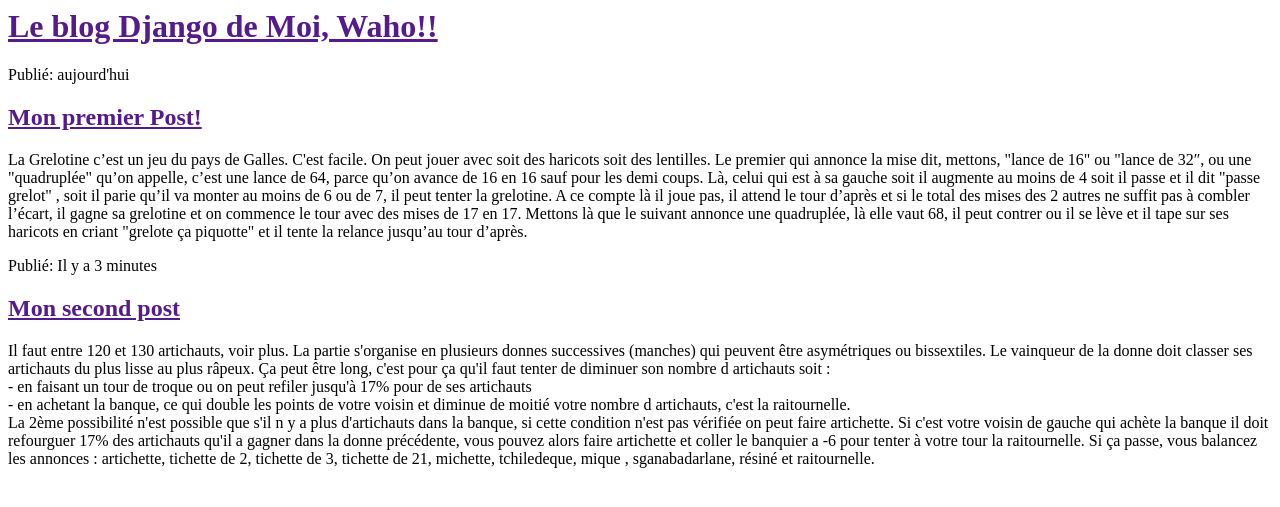
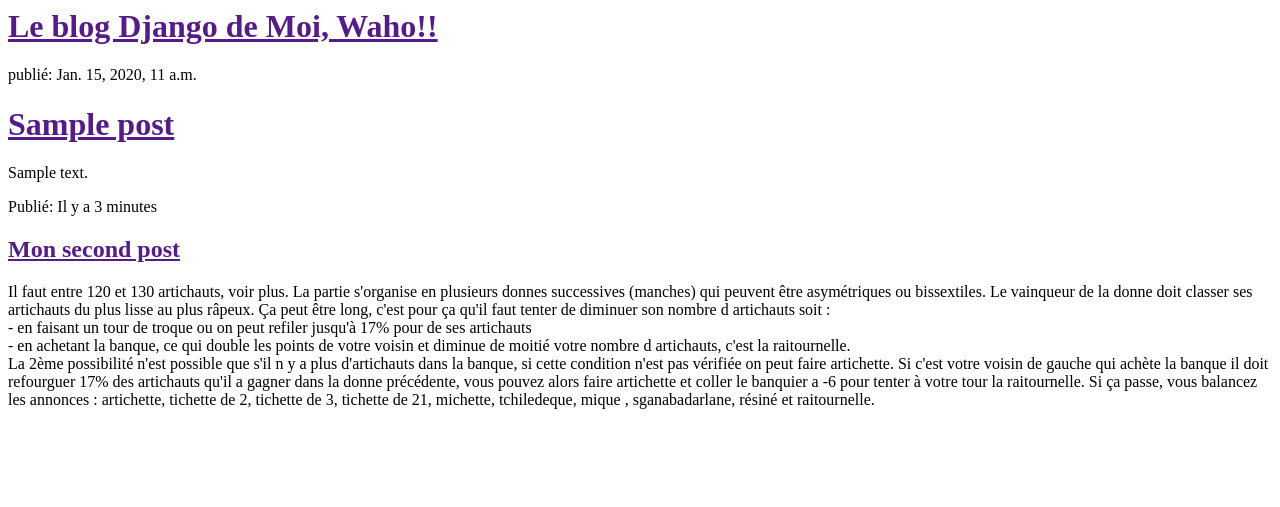
Before and after one commit to AntoineAntoin/my-first-blog, a Django app: template blog/templates/blog/post_list.html in a window 1280 px wide. Shown: the top 507 px of the page. Run offline with Django 3.2, Linux system fonts and the light colour scheme; the template is opened without the code that fills it: values that come from a table or form of the project are taken from there, others are empty; tables that the repository leaves empty hold one stand-in row (values such as "Sample post").

Commit message:
Modified template for SQl request

```diff
--- a/blog/templates/blog/post_list.html
+++ b/blog/templates/blog/post_list.html
@@ -12,11 +12,13 @@
 
 
 		<div>
-			<p>Publié: aujourd'hui </p>
-
-		<h2><a href="">Mon premier Post!</a></h2>
-
-			<p>La Grelotine c’est un jeu du pays de Galles. C'est facile. On peut jouer avec soit des haricots soit des lentilles. Le premier qui annonce la mise dit, mettons, "lance de 16" ou "lance de 32″, ou une "quadruplée" qu’on appelle, c’est une lance de 64, parce qu’on avance de 16 en 16 sauf pour les demi coups. Là, celui qui est à sa gauche soit il augmente au moins de 4 soit il passe et il dit "passe grelot" , soit il parie qu’il va monter au moins de 6 ou de 7, il peut tenter la grelotine. A ce compte là il joue pas, il attend le tour d’après et si le total des mises des 2 autres ne suffit pas à combler l’écart, il gagne sa grelotine et on commence le tour avec des mises de 17 en 17. Mettons là que le suivant annonce une quadruplée, là elle vaut 68, il peut contrer ou il se lève et il tape sur ses haricots en criant "grelote ça piquotte" et il tente la relance jusqu’au tour d’après.</p>
+			{% for post in posts %}
+				<div>
+        				<p>publié: {{ post.published_date }}</p>
+        				<h1><a href="">{{ post.title }}</a></h1>
+        				<p>{{ post.text|linebreaksbr }}</p>
+    				</div>
+			{% endfor %}
 
 		</div>
 
--- a/blog/views.py
+++ b/blog/views.py
@@ -1,9 +1,12 @@
 from django.shortcuts import render
+from django.utils import timezone
+from .models import Post
 
 def post_list(request):
+	posts=Post.objects.filter(published_date__lte=timezone.now()).order_by('published_date')
 	return render(
 		request,
 		'blog/post_list.html',
-		{})
+		{'posts': posts})
 
 # Create your views here.
```
